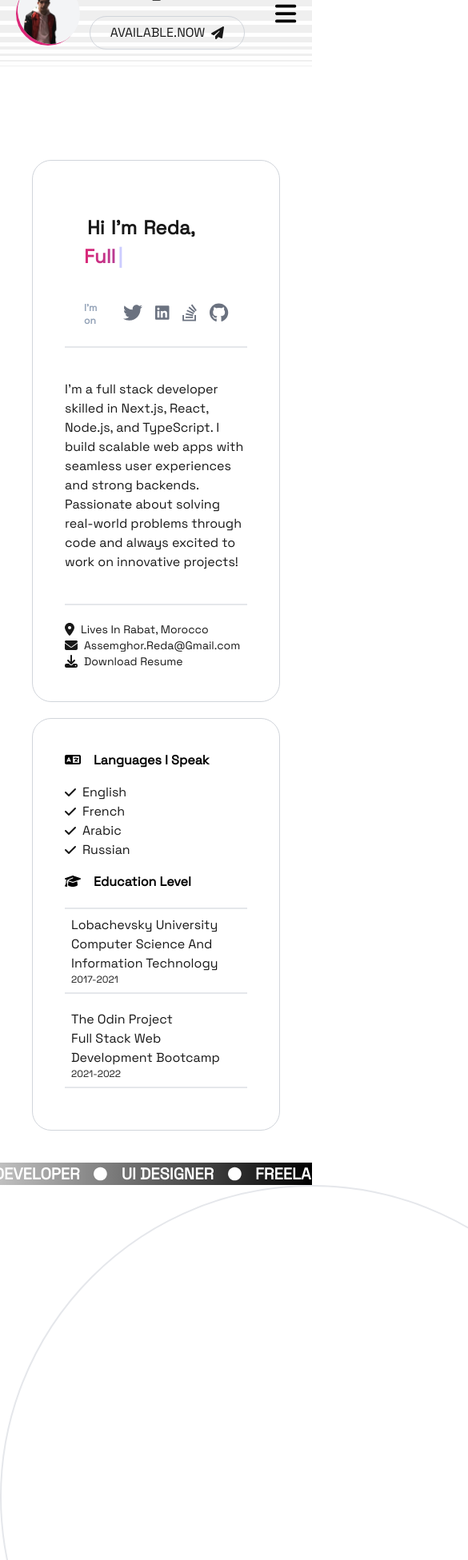
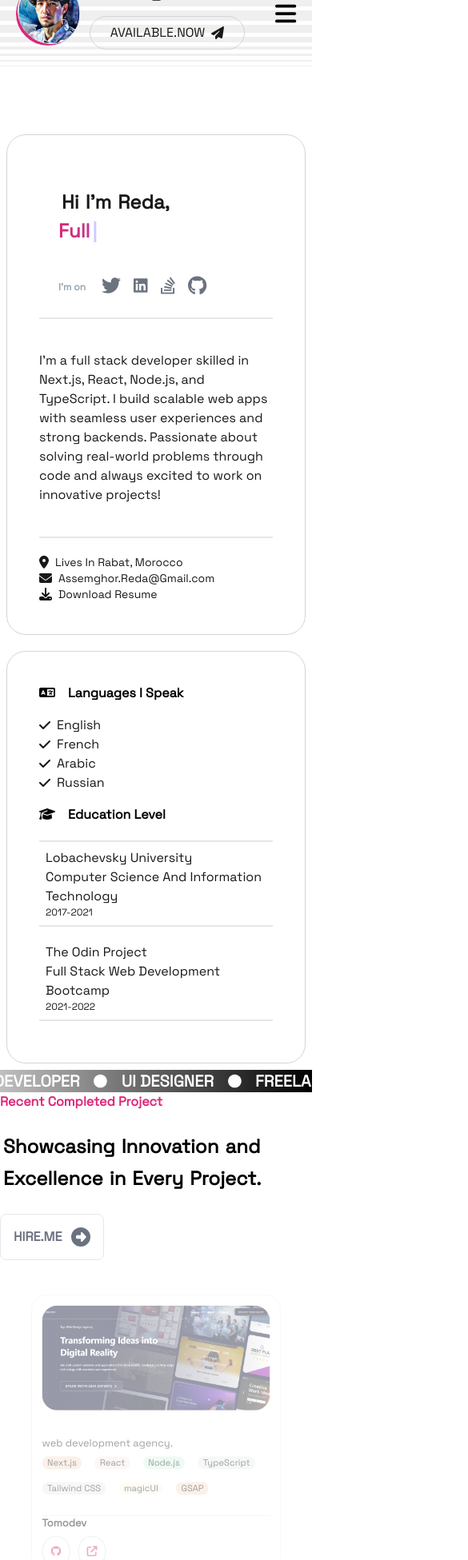
Before and after one commit to redaAssemghor/portfolio, a React (Vite) app: page / in a window 390 px wide. Shown: the part 40-1991 px from the top of the page at 80% size, 585 px wide, since content can reach past the window. Built offline with nearby package versions, Linux system fonts and the light colour scheme.

Commit message:
animations fix

```diff
--- a/src/App.jsx
+++ b/src/App.jsx
@@ -4,7 +4,7 @@ import Routers from "./router/Routers";
 
 function App() {
   return (
-    <div className="relative font-custom">
+    <div className="relative font-custom overflow-hidden">
       <BrowserRouter>
         <Routers />
       </BrowserRouter>
--- a/src/animations/projectsAnimations.js
+++ b/src/animations/projectsAnimations.js
@@ -39,3 +39,16 @@ export const textScrollAnimation = (element) => {
     0
   );
 };
+
+// Scroll projects.jsx
+export const scrollanimation = (rightElement, leftElement) => {
+  gsap.to(leftElement, {
+    scrollTrigger: {
+      trigger: rightElement,
+      start: "top 50%",
+      end: "bottom bottom",
+      pin: true,
+      scrub: true,
+    },
+  });
+};
--- a/src/components/Cursor.jsx
+++ b/src/components/Cursor.jsx
@@ -1,3 +1,4 @@
+"use client";
 import { useEffect, useRef } from "react";
 import gsap from "gsap";
 
--- a/src/components/Footer.jsx
+++ b/src/components/Footer.jsx
@@ -35,7 +35,7 @@ function Footer({ onHoverChange }) {
   return (
     <footer className="mt-40">
       {location.pathname === "/" && <Info />}
-      <div className="flex justify-between items-center h-36 footer-bg">
+      <div className="flex lg:flex-row flex-col justify-between items-center p-5 footer-bg">
         <dir className="flex md:gap-10 gap-5">
           {socialLinks.map((social, i) => (
             <a
--- a/src/components/Hero.jsx
+++ b/src/components/Hero.jsx
@@ -62,7 +62,7 @@ export function Hero({ onHoverChange }) {
         <meta name="description" content="This is the home page" />
         <meta name="keywords" content="home, landing" />
       </Helmet>
-      <div className="flex flex-col md:flex-row m-10">
+      <div className="flex flex-col md:flex-row lg:m-10 m-2">
         <div className="border border-gray-300 p-10 rounded-3xl md:w-auto md:mr-5 h-max">
           <div className=" lg:flex md:block justify-between border-b-2 p-6">
             <div className="md:py-6">
@@ -156,7 +156,7 @@ export function Hero({ onHoverChange }) {
               real-world problems through code and always excited to work on
               innovative projects!
             </p>
-            <div className="flex flex-col md:flex-row justify-between mt-5">
+            <div className="flex flex-col lg:flex-row justify-between mt-5">
               <div className="md:flex gap-4">
                 <div className="flex gap-2 items-center">
                   <FontAwesomeIcon icon={faLocationDot} />
--- a/src/components/Navbar.jsx
+++ b/src/components/Navbar.jsx
@@ -1,8 +1,7 @@
 import { FontAwesomeIcon } from "@fortawesome/react-fontawesome";
 import { faBars, faX, faPaperPlane } from "@fortawesome/free-solid-svg-icons";
-import { useState, useEffect, useRef } from "react";
+import { useState, useRef } from "react";
 import { Link } from "react-scroll";
-import { useAnimation } from "framer-motion";
 import { useLocation } from "react-router-dom";
 import gsap from "gsap";
 import { ScrollTrigger } from "gsap/ScrollTrigger";
@@ -36,23 +35,19 @@ function Navbar({ onHoverChange }) {
     },
   ];
   const [isScrolled, setIsScrolled] = useState(false);
-  const controls = useAnimation();
 
-  useEffect(() => {
-    const handleScroll = () => {
-      if (window.scrollY > 50) {
-        setIsScrolled(true);
-      } else {
-        setIsScrolled(false);
-      }
-    };
-
-    window.addEventListener("scroll", handleScroll);
-
-    return () => {
-      window.removeEventListener("scroll", handleScroll);
-    };
-  }, [isScrolled, controls]);
+  useGSAP(() => {
+    // Create a ScrollTrigger instance
+    ScrollTrigger.create({
+      onUpdate: (self) => {
+        if (self.scroll() > 50) {
+          setIsScrolled(true);
+        } else {
+          setIsScrolled(false);
+        }
+      },
+    });
+  }, [isScrolled]);
 
   const toggleMenu = () => {
     setOpen(!open);
@@ -118,8 +113,8 @@ function Navbar({ onHoverChange }) {
               href="/"
             >
               <img
-                className="h-20 md:h-[210px] lg:translate-y-1 rotate-[45deg] scale-x-[-1] rounded-full"
-                src="/pic.png"
+                className="h-20 lg:h-[210px] lg:translate-y-1 object-contain bg-center rotate-[45deg] scale-x-[-1] rounded-full"
+                src="/images/avatar.jpg"
                 alt="Logo"
               />
             </a>
--- a/src/components/Project.jsx
+++ b/src/components/Project.jsx
@@ -44,7 +44,10 @@ function Project({
   };
 
   return (
-    <div ref={ref} className="flex flex-col border p-10 rounded-3xl mb-10">
+    <div
+      ref={ref}
+      className="flex flex-col border lg:p-10 p-4 rounded-3xl mb-10"
+    >
       <img
         className="mb-4 rounded-3xl md:w-full min-w-[1000]"
         src={url}
--- a/src/components/Projects.jsx
+++ b/src/components/Projects.jsx
@@ -1,12 +1,15 @@
 import Project from "./Project";
 import { FontAwesomeIcon } from "@fortawesome/react-fontawesome";
 import { faCircleRight } from "@fortawesome/free-solid-svg-icons";
-import { useLayoutEffect, useRef, useState } from "react";
+import { useLayoutEffect } from "react";
 import gsap from "gsap";
 import { ScrollTrigger } from "gsap/ScrollTrigger";
 import { useGSAP } from "@gsap/react";
 import { data } from "../lib/projectsData";
-import { textScrollAnimation } from "../animations/projectsAnimations";
+import {
+  scrollanimation,
+  textScrollAnimation,
+} from "../animations/projectsAnimations";
 
 gsap.registerPlugin(ScrollTrigger);
 
@@ -14,13 +17,17 @@ function Projects({ onHoverChange }) {
   const handleMouseEnter = () => onHoverChange(true);
   const handleMouseLeave = () => onHoverChange(false);
 
-  const ref = useRef(null);
   const text = "Showcasing Innovation and Excellence in Every Project.";
   const btn = "HIRE.ME";
 
   useGSAP(() => {
     const textClass = document.querySelectorAll(".text");
     textScrollAnimation(textClass);
+
+    const rightElement = document.querySelectorAll(".rightElement");
+    const leftElement = document.querySelectorAll(".leftElement");
+
+    scrollanimation(rightElement, leftElement);
   });
 
   useLayoutEffect(() => {
@@ -54,9 +61,9 @@ function Projects({ onHoverChange }) {
 
   return (
     <div className="relative">
-      <div className="lg:absolute z-0 -left-40 h-[780px] w-[780px] rounded-full border-2"></div>
-      <div ref={ref} id="projects" className="lg:flex m-10">
-        <div className="flex flex-col lg:w-2/5 h-fit lg:top-1/2 lg:sticky">
+      <div className="absolute lg:block hidden z-0 -left-40 h-[780px] w-[780px] rounded-full border-2"></div>
+      <div className="lg:flex lg:m-10">
+        <div className="flex flex-col lg:w-2/5 rightElement">
           <h1 className="font-semibold text-pink-600">
             Recent Completed Project
           </h1>
@@ -89,7 +96,7 @@ function Projects({ onHoverChange }) {
             </a>
           </button>
         </div>
-        <div className="lg:w-3/5">
+        <div className="lg:w-3/5 leftElement">
           {data.map((prj, i) => (
             <Project
               key={i}
--- a/src/router/Routers.jsx
+++ b/src/router/Routers.jsx
@@ -4,7 +4,7 @@ import ContactMe from "../pages/Contact";
 
 const Routers = () => {
   return (
-    <div className="">
+    <div>
       <Switch>
         <Route path="/" element={<Home />} />
         <Route path="/contact" element={<ContactMe />} />
```
Also changed, not shown: public/images/avatar.jpg (added).
